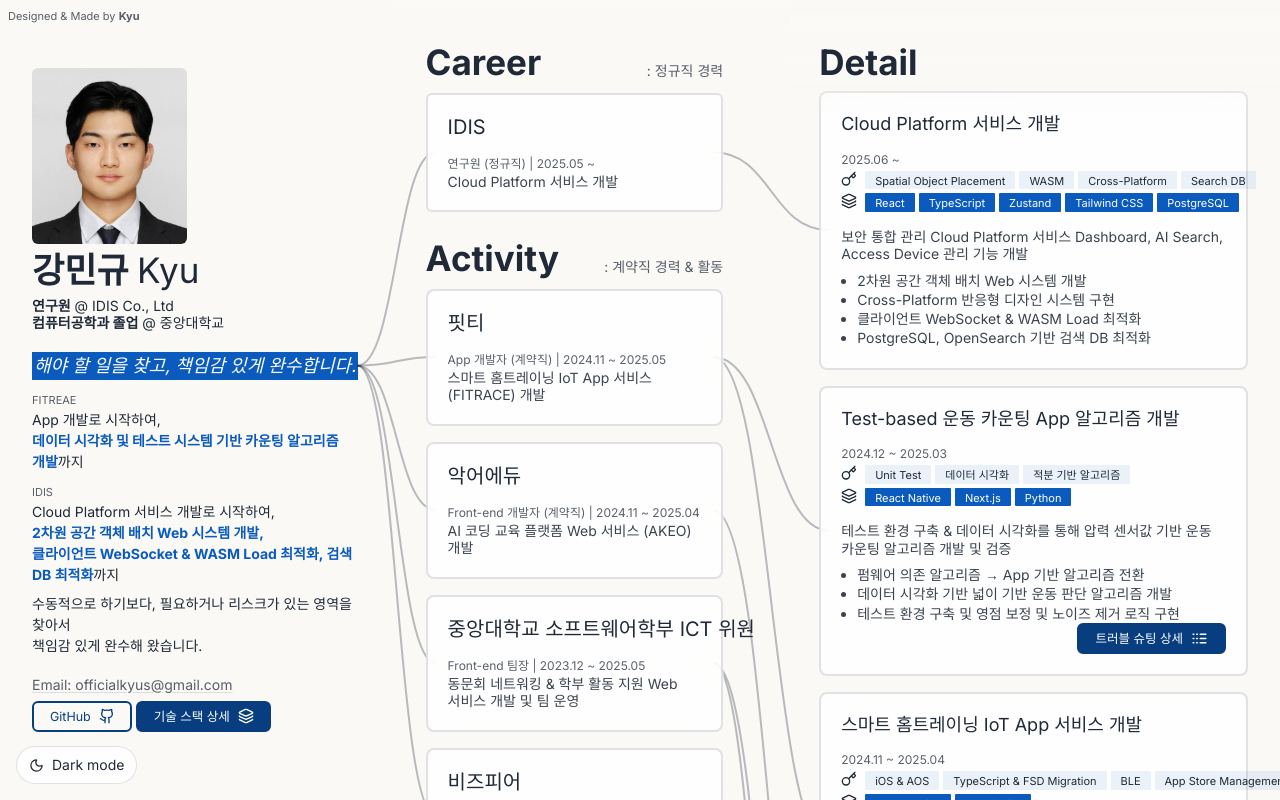
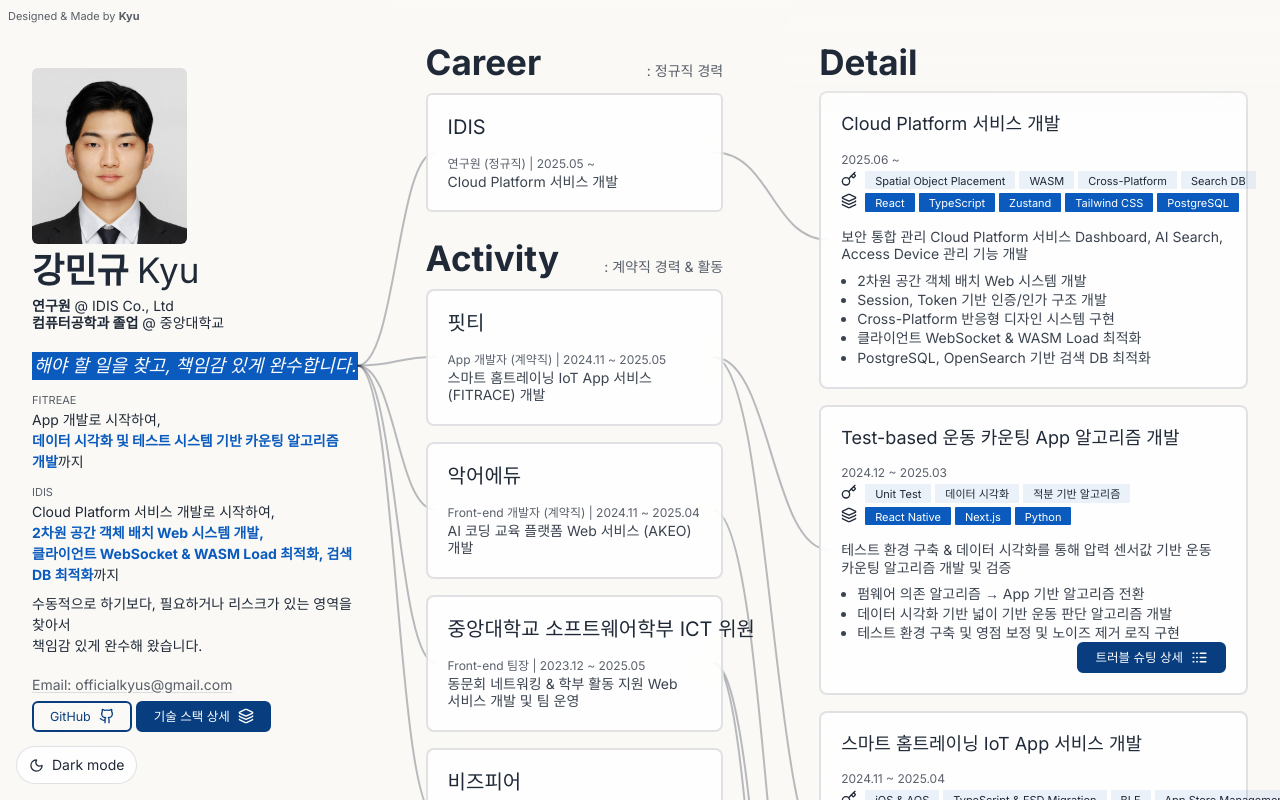
Before and after one commit to selfishAltruism/Masterpiece_of_The_Portfolio, a Next.js app: page / in a window 1280 px wide. Built offline with nearby package versions, Linux system fonts and the light colour scheme.

Commit message:
(fix) development 내부 누락 내용 추가.

```diff
--- a/src/shared/data/development.ts
+++ b/src/shared/data/development.ts
@@ -17,6 +17,7 @@ export const developmentLogs: Data.Development[] = [
     ],
     tasks: [
       "2차원 공간 객체 배치 Web 시스템 개발",
+      "Session, Token 기반 인증/인가 구조 개발",
       "Cross-Platform 반응형 디자인 시스템 구현",
       "클라이언트 WebSocket & WASM Load 최적화",
       "PostgreSQL, OpenSearch 기반 검색 DB 최적화",
```
